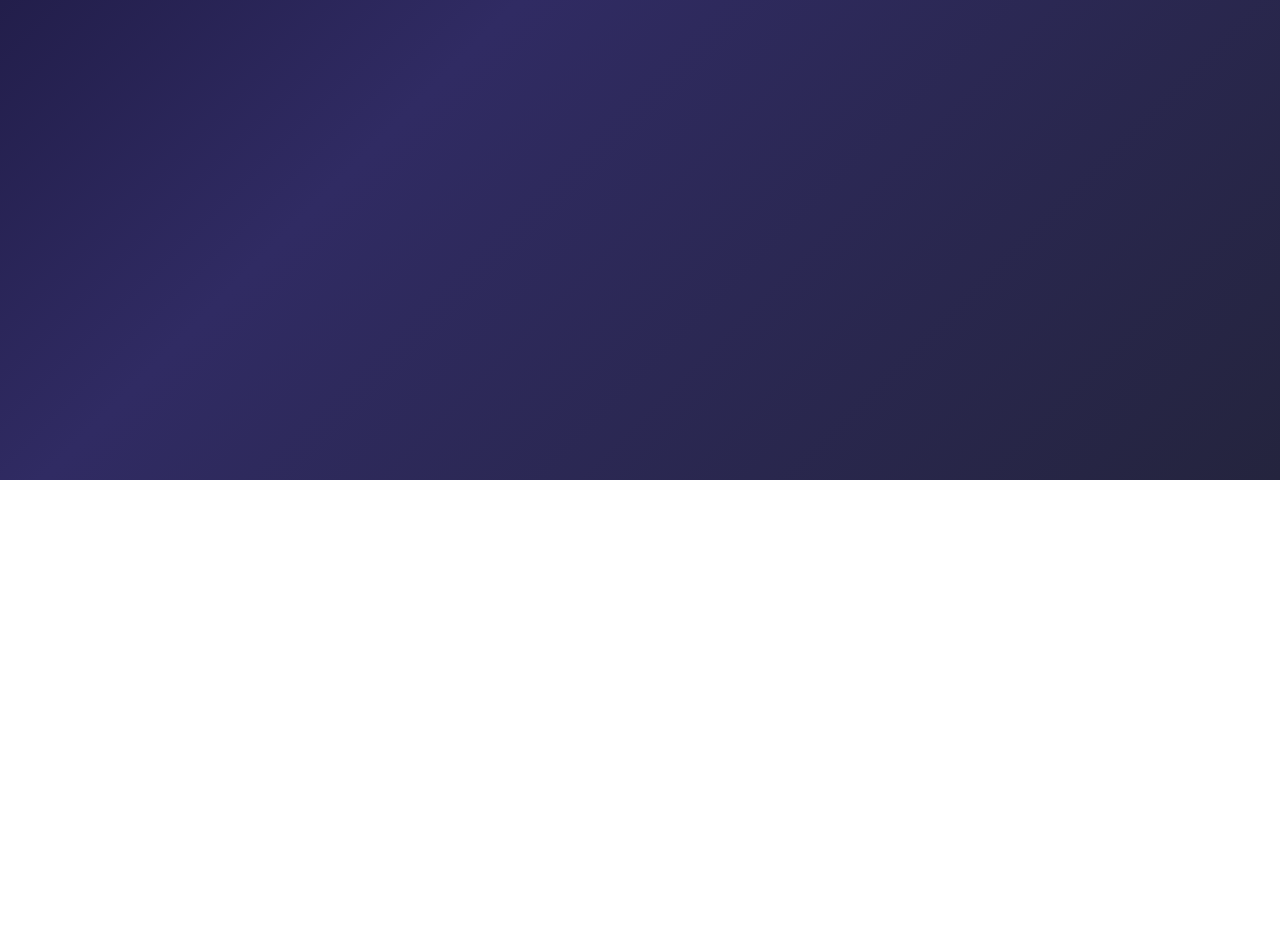
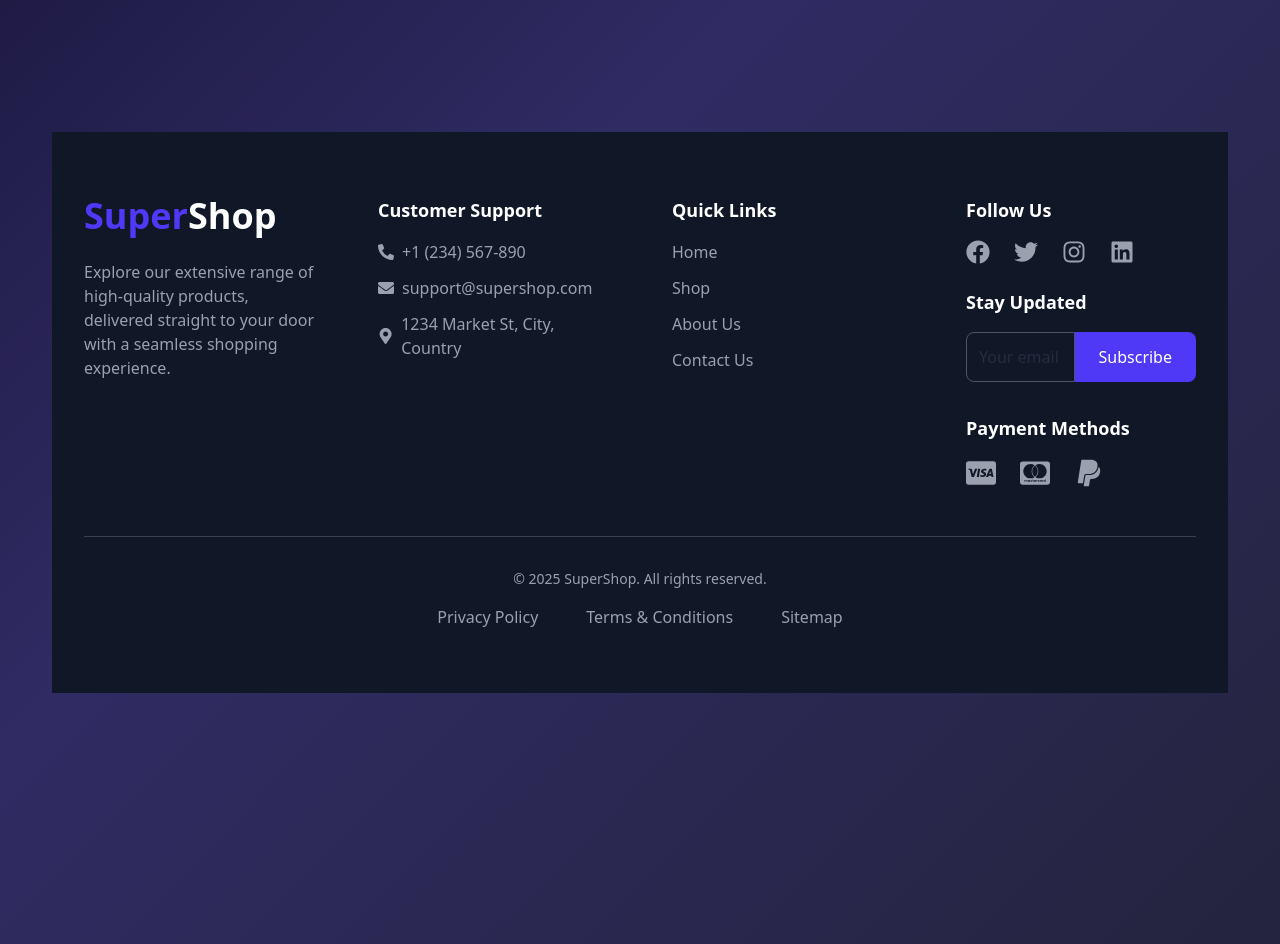
Before and after one commit to test-usa/Nexus, a React (Vite) app: page / in a window 1280 px wide. Shown: the part 720-1664 px from the top of the page. Before the commit the page ends 1200 px from the top, so only its background shows below. Built offline with nearby package versions, Linux system fonts and the light colour scheme.

Commit message:
setup and footer

```diff
--- /dev/null
+++ b/src/components/Home/Header.tsx
@@ -0,0 +1,9 @@
+const Header = () => {
+  return (
+    <div>
+      <h1>Header</h1>
+    </div>
+  );
+};
+
+export default Header;
--- a/src/layout/Footer.tsx
+++ b/src/layout/Footer.tsx
@@ -1,7 +1,198 @@
+import { FaFacebook, FaTwitter, FaInstagram, FaLinkedin } from "react-icons/fa";
+import {
+  FaPhoneAlt,
+  FaEnvelope,
+  FaMapMarkerAlt,
+  FaCcVisa,
+  FaCcMastercard,
+  FaPaypal,
+} from "react-icons/fa";
+
 const Footer = () => {
   return (
-    <div>
-      <h1 className="text-5xl font-semibold text-white font-manrope">Footer</h1>
+    <div className="">
+      <footer className="bg-gray-900 text-white py-16 px-8">
+        <div className="container mx-auto grid grid-cols-1 sm:grid-cols-2 lg:grid-cols-4 gap-16">
+          {/* Logo & Description */}
+          <div className="flex flex-col items-center sm:items-start text-center sm:text-left">
+            <div className="text-4xl font-bold text-white mb-6">
+              <span className="text-indigo-600">Super</span>Shop
+            </div>
+            <p className="text-gray-400 text-base mb-6 max-w-xs">
+              Explore our extensive range of high-quality products, delivered
+              straight to your door with a seamless shopping experience.
+            </p>
+          </div>
+
+          {/* Customer Support */}
+          <div className="flex flex-col items-center sm:items-start">
+            <h3 className="text-lg font-semibold mb-4">Customer Support</h3>
+            <ul className="space-y-3">
+              <li>
+                <a
+                  href="tel:+1234567890"
+                  className="flex items-center text-gray-400 hover:text-white transition-colors duration-300"
+                >
+                  <FaPhoneAlt className="mr-2" />
+                  +1 (234) 567-890
+                </a>
+              </li>
+              <li>
+                <a
+                  href="mailto:support@supershop.com"
+                  className="flex items-center text-gray-400 hover:text-white transition-colors duration-300"
+                >
+                  <FaEnvelope className="mr-2" />
+                  support@supershop.com
+                </a>
+              </li>
+              <li>
+                <a
+                  href="#"
+                  className="flex items-center text-gray-400 hover:text-white transition-colors duration-300"
+                >
+                  <FaMapMarkerAlt className="mr-2" />
+                  1234 Market St, City, Country
+                </a>
+              </li>
+            </ul>
+          </div>
+
+          {/* Quick Links */}
+          <div className="flex flex-col items-center sm:items-start">
+            <h3 className="text-lg font-semibold mb-4">Quick Links</h3>
+            <ul className="space-y-3">
+              <li>
+                <a
+                  href="#"
+                  className="text-gray-400 hover:text-white transition-colors duration-300"
+                >
+                  Home
+                </a>
+              </li>
+              <li>
+                <a
+                  href="#"
+                  className="text-gray-400 hover:text-white transition-colors duration-300"
+                >
+                  Shop
+                </a>
+              </li>
+              <li>
+                <a
+                  href="#"
+                  className="text-gray-400 hover:text-white transition-colors duration-300"
+                >
+                  About Us
+                </a>
+              </li>
+              <li>
+                <a
+                  href="#"
+                  className="text-gray-400 hover:text-white transition-colors duration-300"
+                >
+                  Contact Us
+                </a>
+              </li>
+            </ul>
+          </div>
+
+          {/* Social Media & Payment Methods */}
+          <div className="flex flex-col items-center sm:items-start">
+            <h3 className="text-lg font-semibold mb-4">Follow Us</h3>
+            <div className="flex space-x-6 mb-6">
+              <a
+                href="#"
+                aria-label="Facebook"
+                className="text-gray-400 hover:text-white transition-colors duration-300"
+              >
+                <FaFacebook size={24} />
+              </a>
+              <a
+                href="#"
+                aria-label="Twitter"
+                className="text-gray-400 hover:text-white transition-colors duration-300"
+              >
+                <FaTwitter size={24} />
+              </a>
+              <a
+                href="#"
+                aria-label="Instagram"
+                className="text-gray-400 hover:text-white transition-colors duration-300"
+              >
+                <FaInstagram size={24} />
+              </a>
+              <a
+                href="#"
+                aria-label="LinkedIn"
+                className="text-gray-400 hover:text-white transition-colors duration-300"
+              >
+                <FaLinkedin size={24} />
+              </a>
+            </div>
+
+            {/* Newsletter Subscription */}
+            <h3 className="text-lg font-semibold mb-4">Stay Updated</h3>
+            <form className="flex w-full max-w-sm">
+              <input
+                type="email"
+                placeholder="Your email address"
+                className="w-full p-3 rounded-l-md border border-gray-600 text-gray-700 focus:outline-none focus:ring-2 focus:ring-indigo-500"
+              />
+              <button
+                type="submit"
+                className="bg-indigo-600 text-white px-6 py-3 rounded-r-md hover:bg-indigo-700 focus:outline-none"
+              >
+                Subscribe
+              </button>
+            </form>
+
+            {/* Payment Methods */}
+            <h3 className="text-lg font-semibold mb-4 mt-8">Payment Methods</h3>
+            <div className="flex space-x-6">
+              <FaCcVisa
+                size={30}
+                className="text-gray-400 hover:text-white transition-colors duration-300"
+              />
+              <FaCcMastercard
+                size={30}
+                className="text-gray-400 hover:text-white transition-colors duration-300"
+              />
+              <FaPaypal
+                size={30}
+                className="text-gray-400 hover:text-white transition-colors duration-300"
+              />
+            </div>
+          </div>
+        </div>
+
+        {/* Bottom Section - Copyright & Legal */}
+        <div className="border-t border-gray-700 mt-12 pt-8 text-center">
+          <p className="text-gray-400 text-sm mb-4">
+            © 2025 SuperShop. All rights reserved.
+          </p>
+          <div className="flex justify-center space-x-12">
+            <a
+              href="#"
+              className="text-gray-400 hover:text-white transition-colors duration-300"
+            >
+              Privacy Policy
+            </a>
+            <a
+              href="#"
+              className="text-gray-400 hover:text-white transition-colors duration-300"
+            >
+              Terms & Conditions
+            </a>
+            <a
+              href="#"
+              className="text-gray-400 hover:text-white transition-colors duration-300"
+            >
+              Sitemap
+            </a>
+          </div>
+        </div>
+      </footer>
     </div>
   );
 };
--- a/src/layout/MainLayout.tsx
+++ b/src/layout/MainLayout.tsx
@@ -2,7 +2,6 @@ import { Outlet } from "react-router-dom";
 import Navbar from "./Navbar";
 import Footer from "./Footer";
 import CommonWrapper from "@/wrapper/CommonWrapper";
-
 
 const MainLayout = () => {
   return (
@@ -10,7 +9,9 @@ const MainLayout = () => {
       <CommonWrapper>
         <Navbar />
         <Outlet />
-        <Footer />
+        <div className="min-h-screen">
+          <Footer />
+        </div>
       </CommonWrapper>
     </div>
   );
--- a/src/pages/App.tsx
+++ b/src/pages/App.tsx
@@ -2,7 +2,11 @@ import MainLayout from "@/layout/MainLayout";
 
 const App = () => {
   return (
-    <div style={{background: "linear-gradient(135deg, #0f0c29, #302b63, #24243e)",height:"1200px"}}>
+    <div
+      style={{
+        background: "linear-gradient(135deg, #0f0c29, #302b63, #24243e)",
+      }}
+    >
       <MainLayout />
     </div>
   );
--- a/src/pages/Home.tsx
+++ b/src/pages/Home.tsx
@@ -1,6 +1,6 @@
 const Home = () => {
   return (
-    <div>
+    <div className="min-h-screen">
       <h1 className="text-white font-manrope font-semibold">Homes</h1>
     </div>
   );
```
